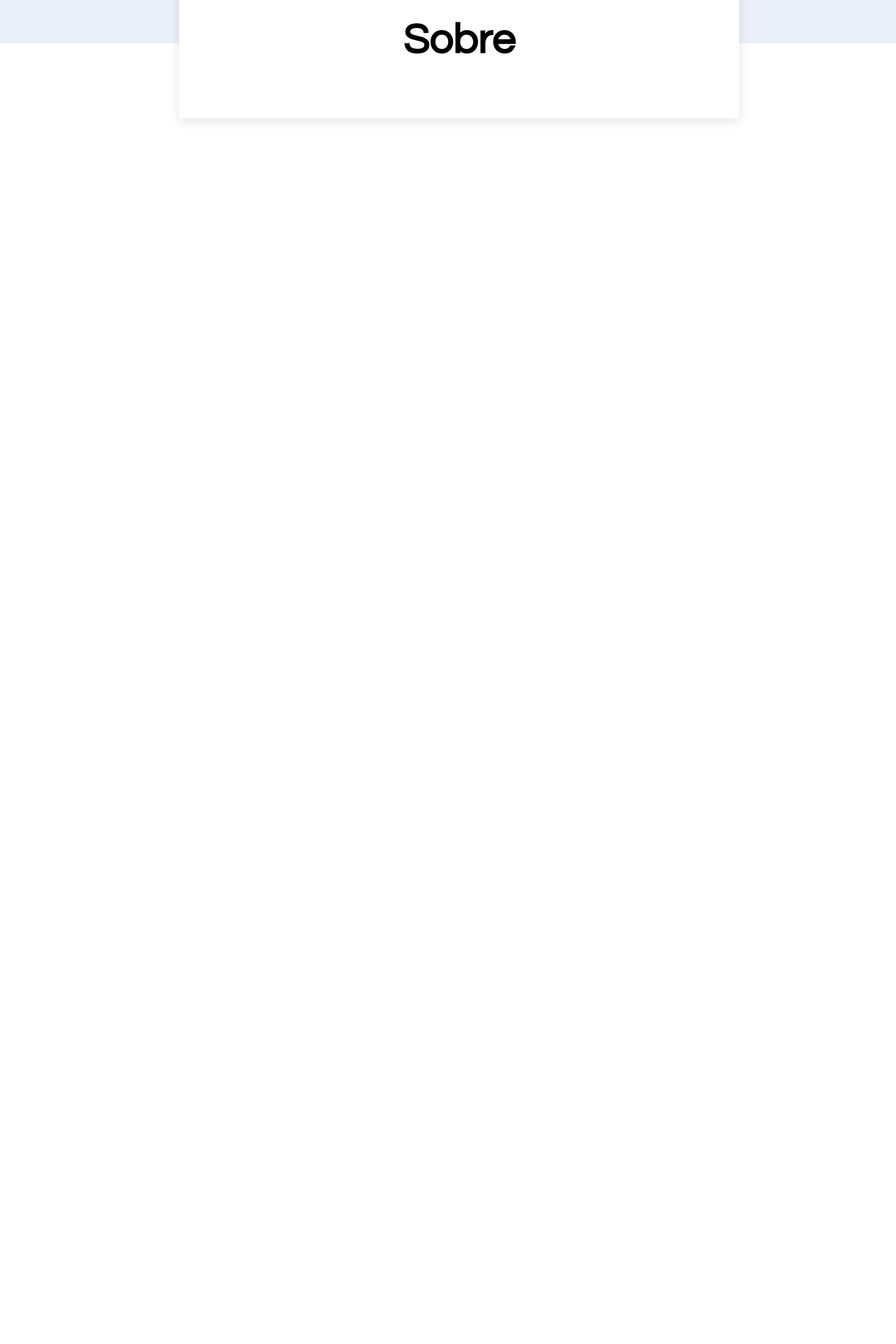
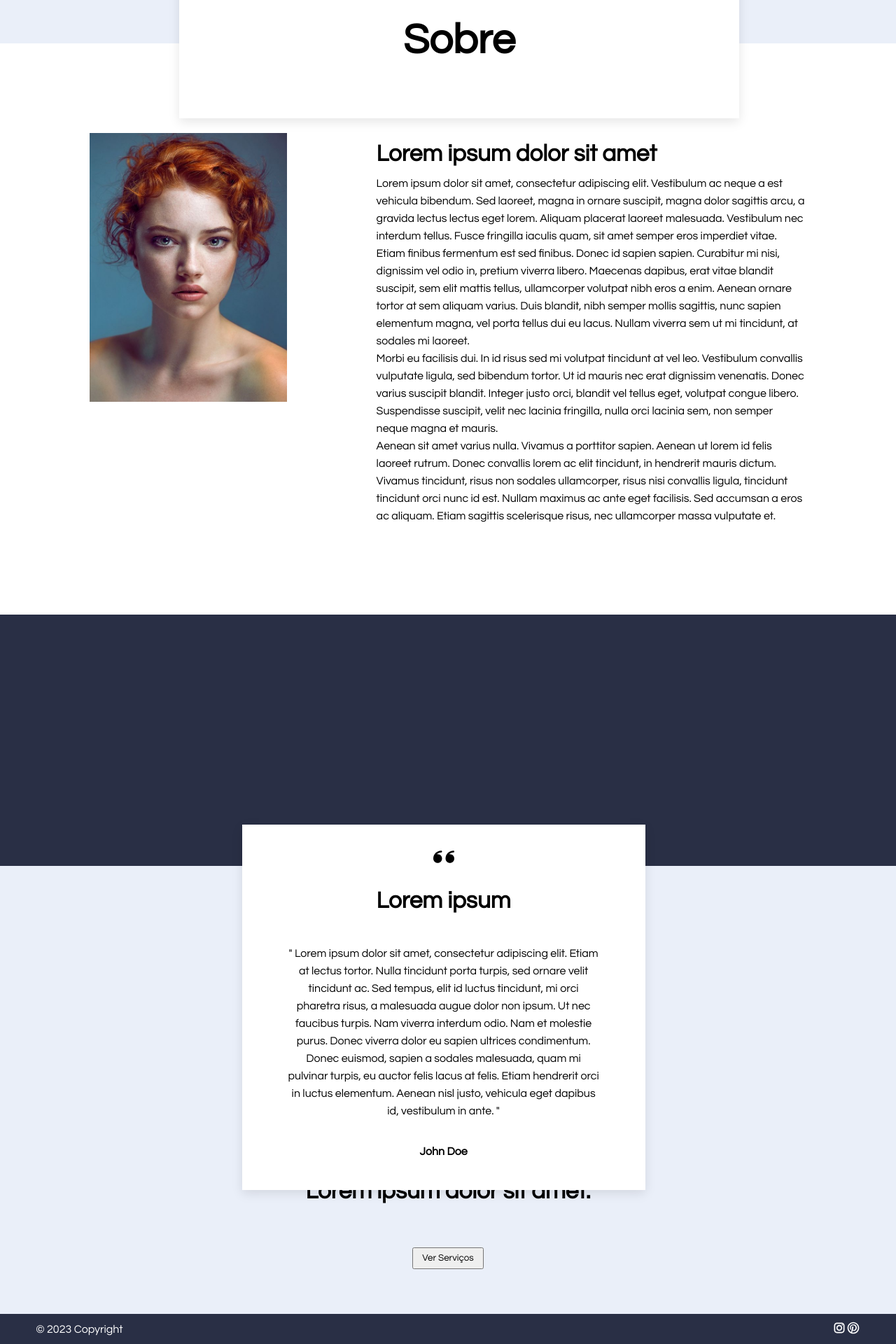
Before and after one commit to andradesoares/andar, a Next.js app: page /sobre in a window 1280 px wide. Shown: the part 288-2208 px from the top of the page at 70% size. Before the commit the page ends 800 px from the top, so only its background shows below. Built offline with nearby package versions, Linux system fonts and the light colour scheme.

Commit message:
Sobre components

```diff
--- /dev/null
+++ b/src/components/sobre/Contact-Style.js
@@ -0,0 +1,27 @@
+import styled from "styled-components";
+
+export const Container = styled.section`
+  background-color: #eaeff9;
+  display: flex;
+  justify-content: center;
+  align-items: center;
+  flex-direction: column;
+  padding: 20vw 0 5vw 0;
+  h3 {
+    font-size: 2.6vw;
+    line-height: 60px;
+    margin: 0 0 50px 0;
+    text-align: center;
+  }
+  img {
+    height: 14vw;
+    width: 14vw;
+  }
+`;
+
+export const Btn = styled.div`
+  button {
+    font-family: "Questrial";
+    padding: 0.5vw 1vw;
+  }
+`;
--- /dev/null
+++ b/src/components/sobre/Contact.js
@@ -0,0 +1,18 @@
+import Image from "next/image";
+import React from "react";
+import * as styles from "./Contact-Style";
+import Contato from "../../../public/celular.svg";
+
+const Contact = () => {
+  return (
+    <styles.Container>
+      <Image src={Contato} alt="Contato" width={300} height={300} />
+      <h3> Lorem ipsum dolor sit amet.</h3>
+      <styles.Btn>
+        <button>Ver Serviços</button>
+      </styles.Btn>
+    </styles.Container>
+  );
+};
+
+export default Contact;
--- /dev/null
+++ b/src/components/sobre/Depo-Style.js
@@ -0,0 +1,35 @@
+import styled from "styled-components";
+
+export const Container = styled.section`
+  background-color: #292f45;
+  padding: 10vw;
+  position: relative;
+  height: 8vw;
+  h3 {
+    font-size: 2.6vw;
+    margin: 0 0 30px 0;
+    text-align: center;
+  }
+  p {
+    text-align: center;
+    line-height: 25px;
+  }
+  img {
+    margin-bottom: 2vw;
+  }
+`;
+
+export const Box = styled.div`
+  position: absolute;
+  top: 300px;
+  left: 50%;
+  margin-left: -23vw;
+  width: 35vw;
+  padding: 2vw 5vw;
+  display: flex;
+  flex-direction: column;
+  align-items: center;
+  justify-content: space-between;
+  background-color: white;
+  box-shadow: rgba(0, 0, 0, 0.1) 0px 5px 15px;
+`;
--- /dev/null
+++ b/src/components/sobre/Depo.js
@@ -0,0 +1,29 @@
+import Image from "next/image";
+import React from "react";
+import * as styles from "./Depo-Style";
+import LogoQuotes from "../../../public/quotes.svg";
+
+const Depo = () => {
+  return (
+    <styles.Container>
+      <styles.Box>
+        <Image src={LogoQuotes} alt="Quotes" width={40} height={40} />
+        <h3>Lorem ipsum</h3>
+        <p>
+          &quot; Lorem ipsum dolor sit amet, consectetur adipiscing elit. Etiam
+          at lectus tortor. Nulla tincidunt porta turpis, sed ornare velit
+          tincidunt ac. Sed tempus, elit id luctus tincidunt, mi orci pharetra
+          risus, a malesuada augue dolor non ipsum. Ut nec faucibus turpis. Nam
+          viverra interdum odio. Nam et molestie purus. Donec viverra dolor eu
+          sapien ultrices condimentum. Donec euismod, sapien a sodales
+          malesuada, quam mi pulvinar turpis, eu auctor felis lacus at felis.
+          Etiam hendrerit orci in luctus elementum. Aenean nisl justo, vehicula
+          eget dapibus id, vestibulum in ante. &quot;
+        </p>
+        <h4>John Doe</h4>
+      </styles.Box>
+    </styles.Container>
+  );
+};
+
+export default Depo;
--- /dev/null
+++ b/src/components/sobre/Sobre-Style.js
@@ -0,0 +1,26 @@
+import styled from "styled-components";
+
+export const Container = styled.div`
+  padding: 10vw;
+  display: flex;
+  justify-content: space-between;
+  img {
+    width: 22vw;
+    height: 30vw;
+  }
+  div {
+    width: 60%;
+    display: flex;
+    flex-direction: column;
+    justify-content: space-between;
+    h3 {
+      font-size: 2.6vw;
+      line-height: 60px;
+      margin: 0;
+    }
+    p {
+      line-height: 25px;
+      margin: 0;
+    }
+  }
+`;
--- /dev/null
+++ b/src/components/sobre/Sobre.js
@@ -0,0 +1,49 @@
+import React from "react";
+import * as styles from "./Sobre-Style";
+import Image from "next/image";
+import foto from "../../../public/foto.jpg";
+
+const Sobre = () => {
+  return (
+    <styles.Container>
+      {" "}
+      <Image src={foto} alt="Foto" height={300} width={250} />
+      <div>
+        <h3>Lorem ipsum dolor sit amet</h3>
+        <p>
+          Lorem ipsum dolor sit amet, consectetur adipiscing elit. Vestibulum ac
+          neque a est vehicula bibendum. Sed laoreet, magna in ornare suscipit,
+          magna dolor sagittis arcu, a gravida lectus lectus eget lorem. Aliquam
+          placerat laoreet malesuada. Vestibulum nec interdum tellus. Fusce
+          fringilla iaculis quam, sit amet semper eros imperdiet vitae. Etiam
+          finibus fermentum est sed finibus. Donec id sapien sapien. Curabitur
+          mi nisi, dignissim vel odio in, pretium viverra libero. Maecenas
+          dapibus, erat vitae blandit suscipit, sem elit mattis tellus,
+          ullamcorper volutpat nibh eros a enim. Aenean ornare tortor at sem
+          aliquam varius. Duis blandit, nibh semper mollis sagittis, nunc sapien
+          elementum magna, vel porta tellus dui eu lacus. Nullam viverra sem ut
+          mi tincidunt, at sodales mi laoreet.
+        </p>
+        <p>
+          Morbi eu facilisis dui. In id risus sed mi volutpat tincidunt at vel
+          leo. Vestibulum convallis vulputate ligula, sed bibendum tortor. Ut id
+          mauris nec erat dignissim venenatis. Donec varius suscipit blandit.
+          Integer justo orci, blandit vel tellus eget, volutpat congue libero.
+          Suspendisse suscipit, velit nec lacinia fringilla, nulla orci lacinia
+          sem, non semper neque magna et mauris.
+        </p>
+        <p>
+          Aenean sit amet varius nulla. Vivamus a porttitor sapien. Aenean ut
+          lorem id felis laoreet rutrum. Donec convallis lorem ac elit
+          tincidunt, in hendrerit mauris dictum. Vivamus tincidunt, risus non
+          sodales ullamcorper, risus nisi convallis ligula, tincidunt tincidunt
+          orci nunc id est. Nullam maximus ac ante eget facilisis. Sed accumsan
+          a eros ac aliquam. Etiam sagittis scelerisque risus, nec ullamcorper
+          massa vulputate et.
+        </p>
+      </div>
+    </styles.Container>
+  );
+};
+
+export default Sobre;
--- a/src/pages/sobre/index.js
+++ b/src/pages/sobre/index.js
@@ -1,13 +1,10 @@
 import Head from "next/head";
-import Image from "next/image";
 import Header from "@/components/Header";
-import Banner from "@/components/home/Banner";
-import Infos from "@/components/home/Infos";
-import Services from "@/components/home/Services";
-import Depo from "@/components/home/Depo";
-import Contact from "@/components/home/Contact";
+import Title from "@/components/Title";
+import Sobre from "@/components/sobre/Sobre";
+import Depo from "@/components/sobre/Depo";
+import Contact from "@/components/sobre/Contact";
 import Footer from "@/components/Footer";
-import Title from "@/components/Title";
 
 export default function Home() {
   return (
@@ -22,6 +19,10 @@ export default function Home() {
         <div>
           <Header />
           <Title title="Sobre" />
+          <Sobre />
+          <Depo />
+          <Contact />
+          <Footer />
         </div>
       </main>
     </>
```
Also changed, not shown: public/celular.svg (added), public/servicos.svg (added).
